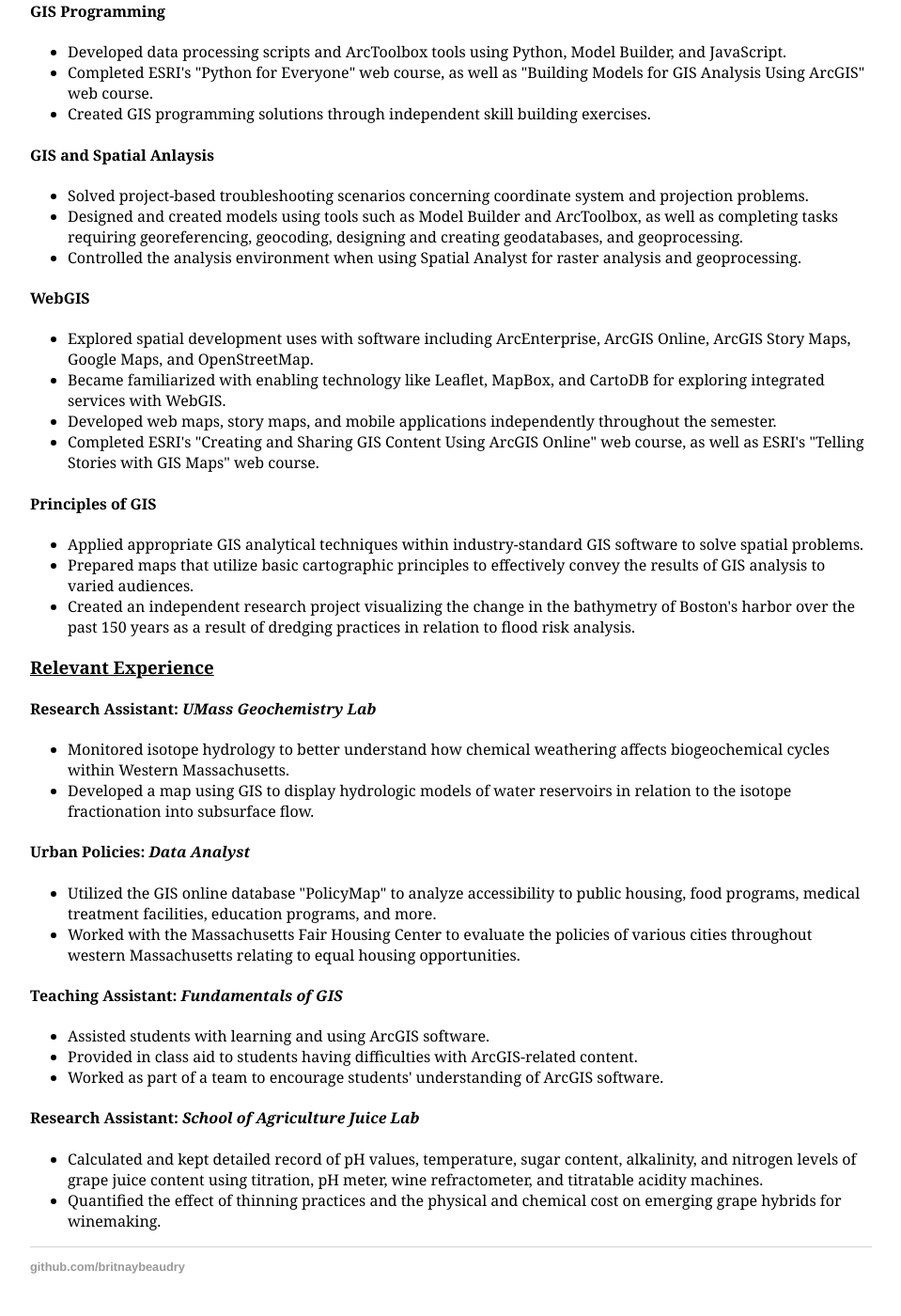
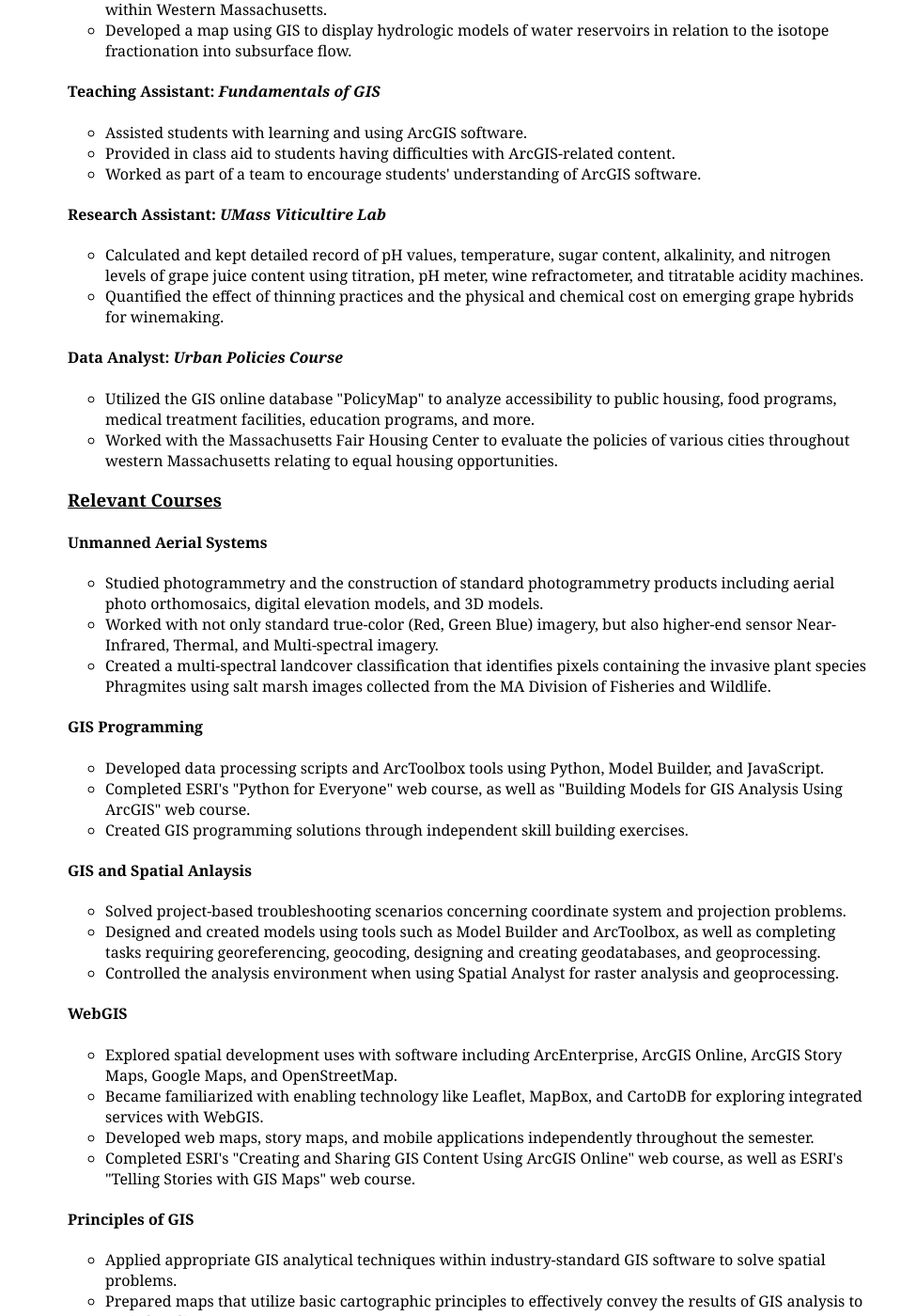
Before and after one commit to britnaybeaudry/britnaybeaudry.github.io, a Jekyll site: the page built from resume/index.html, in a window 1280 px wide and 1400 px high, scrolled down 773 px. Shown: the whole window at 94% size, without its empty margins (160-1119 px from the left). Built offline with Jekyll 4.4.1, drawn with Linux system fonts in a browser that asks for light colours; some of the changed lines change nothing that is shown; some of the changed text lies outside the part shown.

Commit message:
Update index.html
updated resume

```diff
--- a/resume/index.html
+++ b/resume/index.html
@@ -10,14 +10,41 @@
   <head>
     <body style="font-family:Georgia,serif;">
     <h1 style ="text-align:center;">Britnay Beaudry</h1>
-    <p style ="text-align:center;"> bbeaudry@umass.edu <br> 413-265-8780<br><a href="https://www.linkedin.com/in/britnaybeaudry">LinkedIn Profile</a></p>
+    <p style ="text-align:center;"> britnaybeaudry@gmail.com<a href="https://www.linkedin.com/in/britnaybeaudry">LinkedIn Profile</a></p>
      <hr>
 <h3><b> <u>Education</u></b></h3>
 <ul>
 <li>University of Massachusetts Amherst</li>
 Bachelor of Science<br>
 Major: Environmental Science<br>
-GPA: 3.314
+GPA: 3.405
+<h3><b><u>Relevant Experience</u></b></h3>
+<h4>Geoinformatics Fellow: <i>NASA DEVELOP National Program</i></h4>
+<ul>
+<li>Managing office and project activities, ensuring the scientific integrity of past and ongoing projects, and leading team building and personal/professional development activities.</li>
+<li>Generating project ideas, writing project proposals, and providing technical edits for future projects through the DEVELOP program.</li>
+<li>Creating and reviewing project deliverables, and disseminating results for past and ongoing DEVELOP projects.</li>
+</ul>
+<h4>Research Assistant: <i>UMass Geochemistry Lab</i></h4>
+<ul>
+<li>Monitored isotope hydrology to better understand how chemical weathering affects biogeochemical cycles within Western Massachusetts.</li>
+<li>Developed a map using GIS to display hydrologic models of water reservoirs in relation to the isotope fractionation into subsurface flow.</li>
+</ul>
+<h4>Teaching Assistant: <i>Fundamentals of GIS</i></h4>
+<ul>
+<li>Assisted students with learning and using ArcGIS software.</li>
+<li>Provided in class aid to students having difficulties with ArcGIS-related content.</li>
+<li>Worked as part of a team to encourage students' understanding of ArcGIS software.</li>
+</ul>
+<h4>Research Assistant: <i>UMass Viticultire Lab</i></h4>
+<ul>
+<li>Calculated and kept detailed record of pH values, temperature, sugar content, alkalinity, and nitrogen levels of grape juice content using titration, pH meter, wine refractometer, and titratable acidity machines.</li>
+<li>Quantified the effect of thinning practices and the physical and chemical cost on emerging grape hybrids for winemaking.</li>
+</ul>
+<h4>Data Analyst: <i>Urban Policies Course</i></h4>
+<ul>
+<li>Utilized the GIS online database "PolicyMap" to analyze accessibility to public housing, food programs, medical treatment facilities, education programs, and more.</li>
+<li>Worked with the Massachusetts Fair Housing Center to evaluate the policies of various cities throughout western Massachusetts relating to equal housing opportunities.</li>
 </ul>
 <h3><b><u>Relevant Courses</u></b></h3>
 <h4>Unmanned Aerial Systems
@@ -52,27 +79,6 @@
 <li>Prepared maps that utilize basic cartographic principles to effectively convey the results of GIS analysis to varied audiences.</li>
 <li>Created an independent research project visualizing the change in the bathymetry of Boston's harbor over the past 150 years as a result of dredging practices in relation to flood risk analysis.</li>
 </ul>
-<h3><b><u>Relevant Experience</u></b></h3>
-<h4>Research Assistant: <i>UMass Geochemistry Lab</i></h4>
-<ul>
-<li>Monitored isotope hydrology to better understand how chemical weathering affects biogeochemical cycles within Western Massachusetts.</li>
-<li>Developed a map using GIS to display hydrologic models of water reservoirs in relation to the isotope fractionation into subsurface flow.</li>
-</ul>
-<h4>Urban Policies: <i>Data Analyst</i></h4>
-<ul>
-<li>Utilized the GIS online database "PolicyMap" to analyze accessibility to public housing, food programs, medical treatment facilities, education programs, and more.</li>
-<li>Worked with the Massachusetts Fair Housing Center to evaluate the policies of various cities throughout western Massachusetts relating to equal housing opportunities.</li>
-</ul>
-<h4>Teaching Assistant: <i>Fundamentals of GIS</i></h4>
-<ul>
-<li>Assisted students with learning and using ArcGIS software.</li>
-<li>Provided in class aid to students having difficulties with ArcGIS-related content.</li>
-<li>Worked as part of a team to encourage students' understanding of ArcGIS software.</li>
-</ul>
-<h4>Research Assistant: <i>School of Agriculture Juice Lab</i></h4>
-<ul>
-<li>Calculated and kept detailed record of pH values, temperature, sugar content, alkalinity, and nitrogen levels of grape juice content using titration, pH meter, wine refractometer, and titratable acidity machines.</li>
-<li>Quantified the effect of thinning practices and the physical and chemical cost on emerging grape hybrids for winemaking.</li>
   </head>
   </body>
 </html>
```
